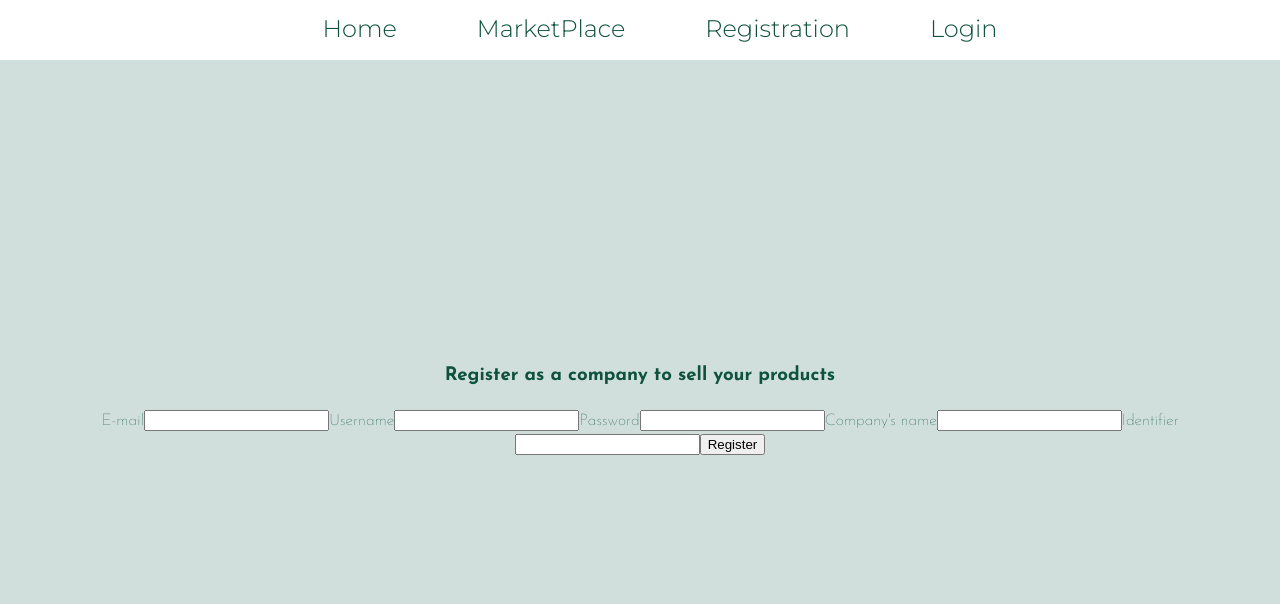
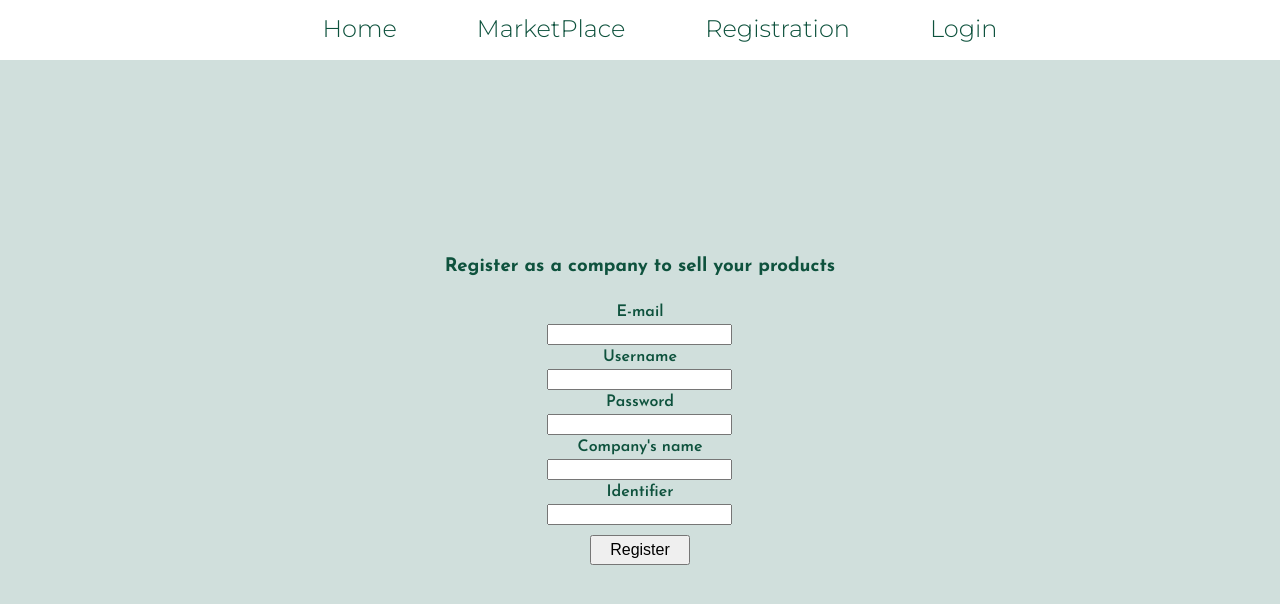
Before and after one commit to galveron/El-Proyecte-Grande, a React (Vite) app in the folder Frontend/ElProyecteGrandeFrontend/: page /register-company in a window 1280 px wide. Shown: the top 604 px of the page. Built offline with nearby package versions, Linux system fonts and the light colour scheme.

Commit message:
fix - add back missing css

```diff
--- a/Frontend/ElProyecteGrandeFrontend/src/index.css
+++ b/Frontend/ElProyecteGrandeFrontend/src/index.css
@@ -61,3 +61,85 @@ body {
   flex-wrap: wrap;
   justify-content: space-around;
 }
+
+.comp-register {
+  width: 200px;
+  display: flex;
+  flex-direction: column;
+  justify-content: center;
+  align-items: center;
+  margin-right: auto;
+  margin-left: auto;
+  font-weight: 600;
+}
+
+.comp-register > button {
+  margin-top: 10px;
+  width: 100px;
+  height: 30px;
+  font-size: medium;
+  cursor: pointer;
+  font-weight: 500;
+}
+
+.cust-register {
+  width: 200px;
+  display: flex;
+  flex-direction: column;
+  justify-content: center;
+  align-items: center;
+  margin-right: auto;
+  margin-left: auto;
+  font-weight: 600;
+}
+
+.cust-register > button {
+  margin-top: 10px;
+  width: 100px;
+  height: 30px;
+  font-size: medium;
+  cursor: pointer;
+  font-weight: 500;
+}
+
+.register-button-container > button {
+  margin: 20px;
+  width: 400px;
+  height: 120px;
+  font-size: 30px;
+  font-weight: bold;
+  font-family: Verdana, Geneva, Tahoma, sans-serif;
+  text-align: center;
+  background-color: #0E523D;
+  cursor: pointer;
+  border-radius: 10px;
+}
+
+.register-button-container > button > a {
+  color: #D0DFDC;
+  font-weight: 500;
+}
+
+.register-button-container > button:hover {
+  background-color: #0e523da4;
+}
+
+.login {
+  width: 200px;
+  display: flex;
+  flex-direction: column;
+  justify-content: center;
+  align-items: center;
+  margin-right: auto;
+  margin-left: auto;
+  font-weight: 600;
+}
+
+.login > button {
+  margin-top: 10px;
+  width: 100px;
+  height: 30px;
+  font-size: medium;
+  cursor: pointer;
+  font-weight: 500;
+}
```
